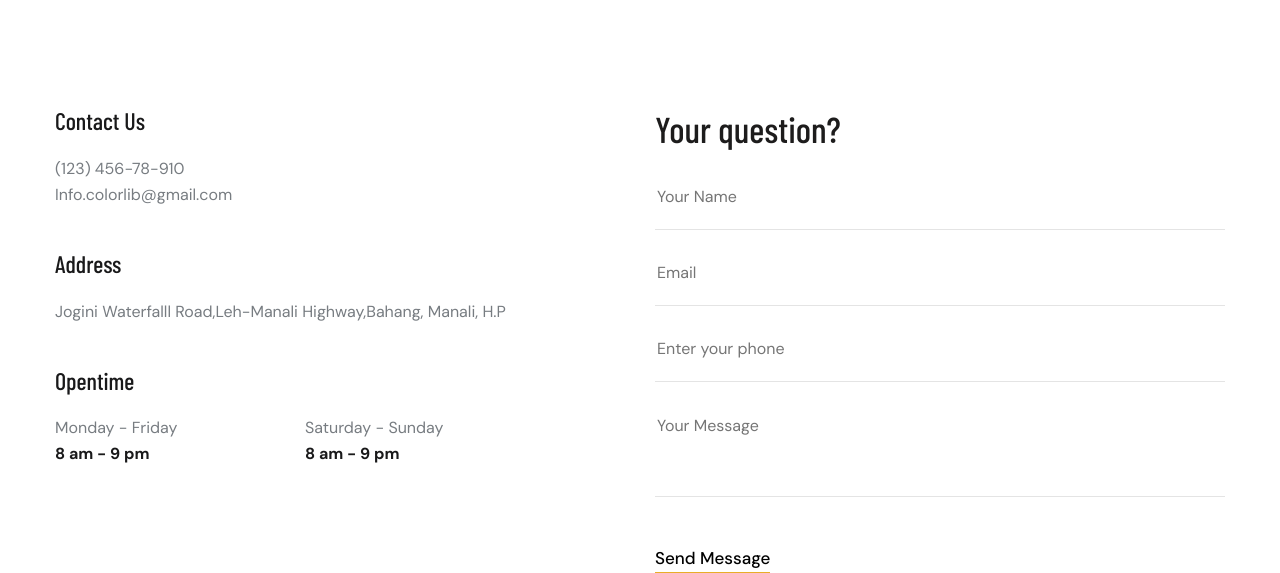
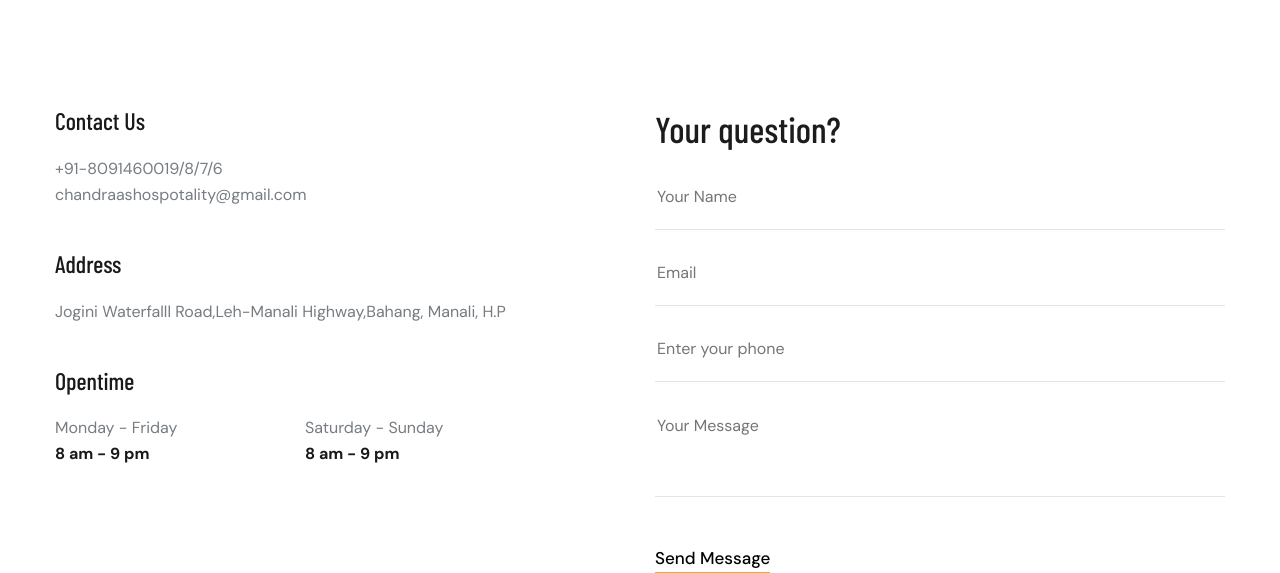
Before and after one commit to vijaypatel993568/hotel_booking, a Django app: page /contact/ in a window 1280 px wide. Shown: the part 548-1121 px from the top of the page. Run offline with Django 4.2, Linux system fonts and the light colour scheme; some libraries are stand-ins or nearby versions; some web fonts are replaced.

Commit message:
second commit

```diff
--- a/bookingApp/templates/contact.html
+++ b/bookingApp/templates/contact.html
@@ -25,8 +25,8 @@
                     <div class="contact__widget__item">
                         <h4>Contact Us</h4>
                         <ul>
-                            <li>(123) 456-78-910</li>
-                            <li>Info.colorlib@gmail.com</li>
+                            <li>+91-8091460019/8/7/6</li>
+                            <li>chandraashospotality@gmail.com</li>
                         </ul>
                     </div>
                     <div class="contact__widget__item">
--- a/bookingApp/views.py
+++ b/bookingApp/views.py
@@ -19,7 +19,10 @@ def room(request):
         city=request.POST.get("city")
         # hotel_details=Hotel.objects.filter(city=city).id
         # print("hotel details",hotel_details)
-        all_rooms=Room.objects.filter(hotel__city=city)
+        all_rooms=Room.objects.filter(hotel__city__iexact=city)
+        print("alll room",all_rooms)
+        print('city',city)
+
         return render(request,"rooms.html",{"all_rooms":all_rooms})
     else:
         all_rooms=Room.objects.all()[:8]
```
